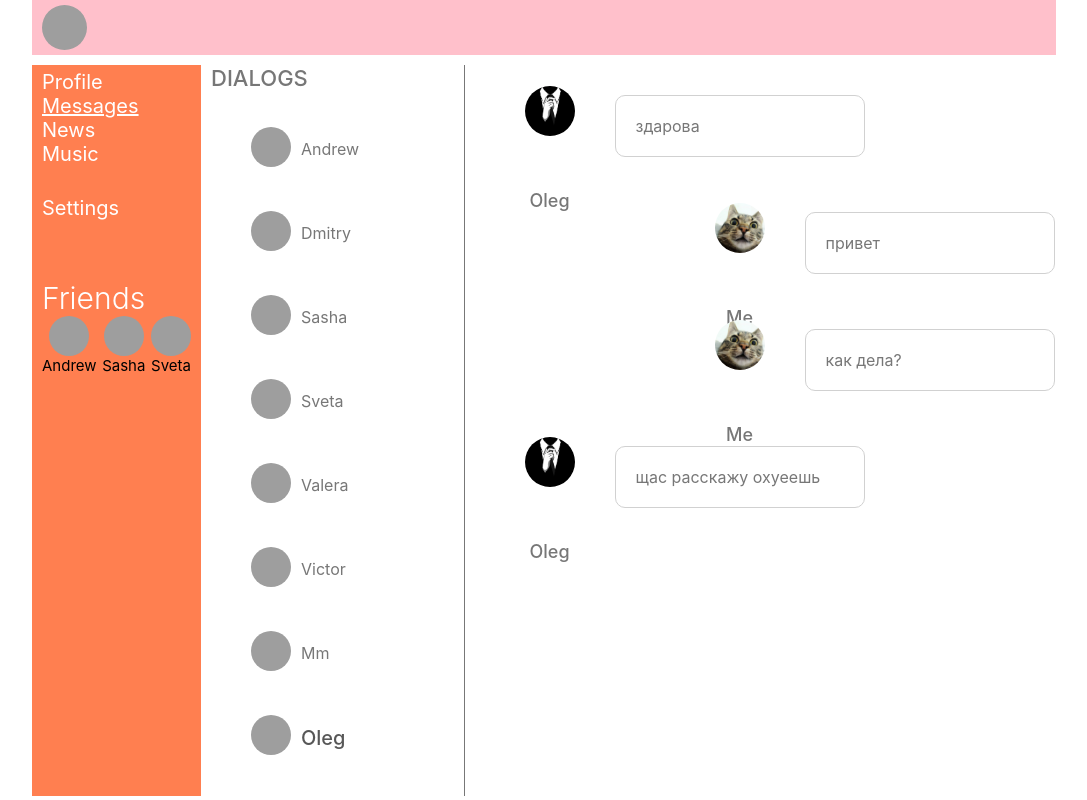
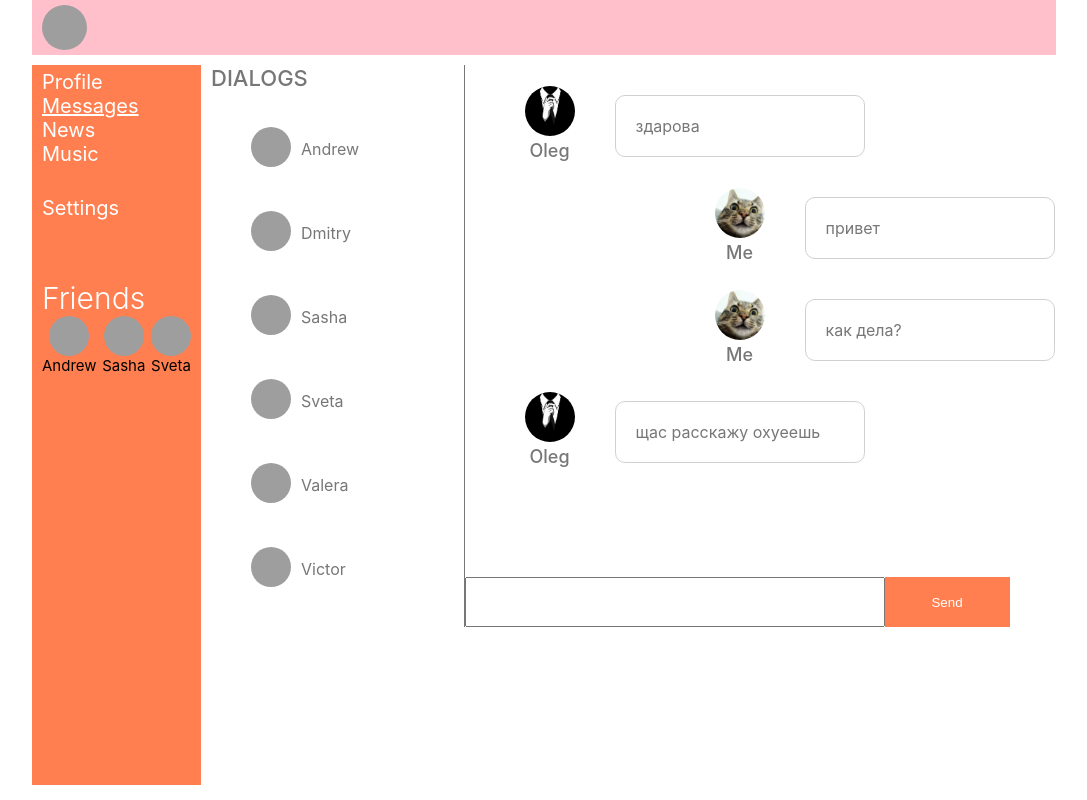
Before and after one commit to maks-kotov/react_with_dimich, a React (Create React App) app: page /messages/oleg in a window 1280 px wide. Shown: the whole page, without its empty margins (96-1183 px from the left). Built offline with nearby package versions, Linux system fonts and the light colour scheme; grey boxes are pictures that could not be loaded.

Commit message:
добавил инпут к переписке

```diff
--- a/src/components/aside/aside.jsx
+++ b/src/components/aside/aside.jsx
@@ -2,7 +2,6 @@ import classes from './aside.module.css'
 import Link from './link/link';
 import AvatarAndName from './avatarAndName/avatarAndName';
 const Aside = (props) => {
-
   return (
         <aside className={classes.aside}>
 
--- a/src/components/main/myPosts/myPosts.jsx
+++ b/src/components/main/myPosts/myPosts.jsx
@@ -1,6 +1,14 @@
+import React from "react";
 import classes from "./myPosts.module.css";
 import Post from "./post/post";
 const MyPosts = (props) => {
+
+  let newPostElement = React.createRef()
+  const addPost= () => {
+    let text = newPostElement.current.value
+    alert(text)
+
+  }
 
   const postElements = props.posts.map(post => <Post myText={post.myText} countLikes={post.countLikes} id={post.id} avatar={post.avatar} alt={post.alt}></Post>)
 
@@ -11,8 +19,9 @@ const MyPosts = (props) => {
         <textarea
           className={classes.textarea}
           placeholder="your news..."
+          ref={newPostElement}
         ></textarea>
-        <button className={classes.button}>Send</button>
+        <button onClick={addPost} className={classes.button}>Add post</button>
       </form>
 
       {postElements}
--- a/src/components/messages/message/message.module.css
+++ b/src/components/messages/message/message.module.css
@@ -3,14 +3,13 @@
     gap: 40px;
     margin-left: 60px;
     margin-top: 30px;
-    margin-bottom: 55px;
+    margin-bottom: 40px;
     align-items: center;
 }
 .circle {
     width: 50px;
     height: 50px;
     border-radius: 100%;
-    /* background-color: rgb(230, 230, 230); */
     position: relative;
     margin-top: -30px;
     text-align: center;
@@ -24,7 +23,6 @@
     color: rgb(119, 119, 119);
     font-size: 18px;
     font-weight: 500;
-    margin-top: 50px;
 }
 .cloud {
     border: 1px solid rgb(209, 209, 209);
--- a/src/components/messages/messages.jsx
+++ b/src/components/messages/messages.jsx
@@ -21,23 +21,32 @@ const Messages = (props) => {
     console.log(namesElements[0]);
 
     return (
-
+        <div>
         <div className={classes.gridContainer}>
             <div className={classes.chats}>
                 <div className={classes.dialogs}>DIALOGS</div>
-                <ul>
+                <ul className={classes.list}>
                     {namesElements}
                 </ul>
             </div>
 
             <div>
-                <Message name={props.messages.name1} text={props.messages.text1} avatar={ava1}/>
-                <Message name={props.messages.name2} text={props.messages.text2} avatar={ava2}/>
-                <Message name={props.messages.name3} text={props.messages.text3} avatar={ava2}/>
-                <Message name={props.messages.name4} text={props.messages.text4} avatar={ava1}/>
+                <div className={classes.messagesContainer}>
+                    <Message name={props.messages.name1} text={props.messages.text1} avatar={ava1}/>
+                    <Message name={props.messages.name2} text={props.messages.text2} avatar={ava2}/>
+                    <Message name={props.messages.name3} text={props.messages.text3} avatar={ava2}/>
+                    <Message name={props.messages.name4} text={props.messages.text4} avatar={ava1}/>
+                </div>
+
+                <form className={classes.form} action="#">
+                    <input className={classes.textarea} />
+                    <button className={classes.button}>Send</button>
+                </form>
             </div>
 
         </div>
+        </div>
+
     )
 }
 
--- a/src/components/messages/messages.module.css
+++ b/src/components/messages/messages.module.css
@@ -4,9 +4,36 @@
 }
 .chats {
     border-right: 1px solid rgb(119, 119, 119);
+    /* height: 300px; */
+}
+.list {
+    height: 500px;
+    overflow: scroll;
+    scrollbar-width: none;
+}
+.messagesContainer {
+    height: 512px;
+    overflow: scroll;
+    scrollbar-width: none;
 }
 .dialogs {
     font-size: 22px;
     font-weight: 500;
     color: rgb(119, 119, 119);
 }
+.form {
+    display: flex;
+    align-items: center;
+    height: 50px;
+}
+.textarea {
+    height: inherit;
+    min-width: 420px;
+}
+.button {
+    height: inherit;
+    width: 125px;
+    background-color: coral;
+    border: none;
+    color: #fff;
+}
```
